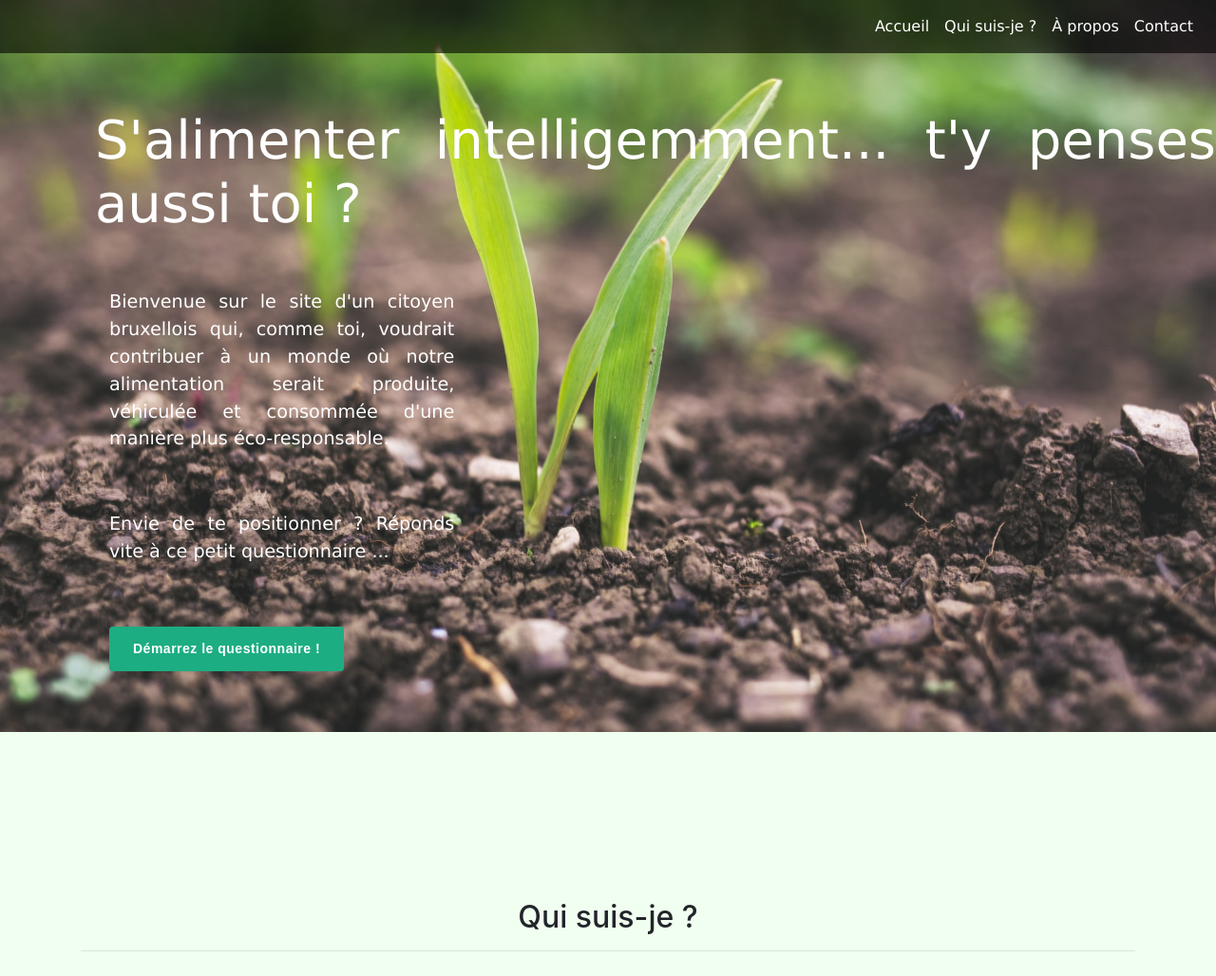
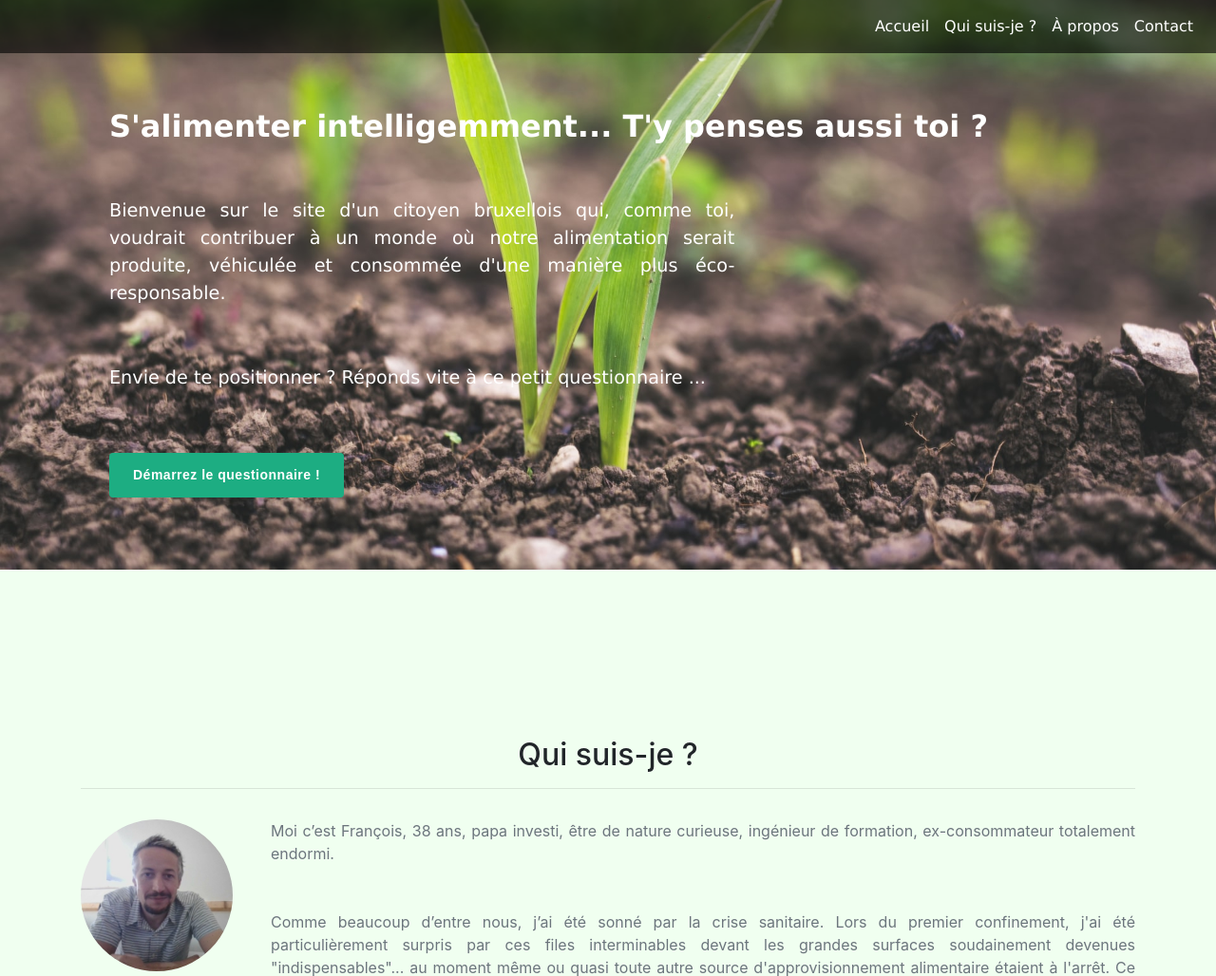
Before and after one commit to FrountchD/transit_beta, a Flask app: page / in a window 1280 px wide. Shown: the top 1028 px of the page at 95% size. Run offline with Flask 2, Linux system fonts and the light colour scheme; some libraries are stand-ins or nearby versions.

Commit message:
webiste title fixed

```diff
--- a/app/app.py
+++ b/app/app.py
@@ -14,7 +14,7 @@ client     =  SecretClient(vault_url=f"https://{keyVaultName}.vault.azure.net/",
 
 
 app = Flask(__name__)
-app.config['SECRET_KEY']= client.get_secret('passwordcfr').value
+app.config['SECRET_KEY']=client.get_secret('passwordcfr').value
 
 
 class contactForm(FlaskForm):
--- a/app/static/webstyle.css
+++ b/app/static/webstyle.css
@@ -50,14 +50,51 @@ a:hover{
 .jumbotron h1, .jumbotron p{
   color: white;
 	font-family: "Verdana", sans-serif; #"Brush Script MT", cursive;
-	text-align: justify;
+
 
 }
 
 .jumbotron p{
 	text-padding-left: -20px;
-	font-size: 1.2rem;
+	font-size:1rem;
+	text-align: justify;
+
 }
+
+.jumbotron h1{
+	font-size:1.6rem;
+	text-align: center;
+}
+.paddingLeft{
+	padding-left:30px;
+}
+.alignbutton{
+	text-align:center;
+}
+@media (min-width:768px) {
+	.jumbotron p{
+		font-size: 1.2rem;
+	}
+	 .jumbotron h1{
+		 font-size:2rem;
+		 text-align:left;
+	 }
+	.paddingLeft{
+		padding-left: 50px;
+	}
+	.alignbutton{
+		text-align:left;
+	}
+}
+@media (min-width:992px) {
+	.paddingLeft{
+		padding-left:100px;
+	}
+}
+
+
+
+
 
 /* end jumbotron styling */
 
--- a/app/templates/base.html
+++ b/app/templates/base.html
@@ -64,23 +64,39 @@
 
 
 					          <div class="jumbotron jumbotron-fluid jumbotron_special">
-					              <div style="padding-left: 100px; padding-top: 50px; padding-right:0; margin-right:0px;">
+					              <div class="paddingLeft" style="padding-top: 50px; padding-right:0; margin-right:0px;">
 
 					                    <!-- Title -->
 															<div class="container-fluid">
-																<div class="row">
+																<div class="row" style="padding-bottom:3rem;">
 
-																	<h1 class="display-4" style="padding-bottom:3rem">
-																		<span class="line"> S'alimenter intelligemment... </span>
-																		<span class="line"> t'y penses aussi toi ?  </span>
-																	</h1>
+																	<!-- Display on one line for xl screens -->
+																	<div class="col-11 d-none d-xl-block">
+																		<h1 style="font-weight: bold;">
+																			S'alimenter intelligemment... T'y penses aussi toi ?
+																		</h1>
+																	</div>
 
 
-							                    <br><br><br><br>
+																	<div class="col-11 d-xl-none">
+ 																	<h1 style=" font-weight: bold">
+ 																		S'alimenter intelligemment...
+ 																	</h1>
+ 																 </div>
+ 																 <div class="col-1 d-xl-none">
+ 																 </div>
+																 <div class="col-11 d-xl-none">
+																	<h1 style=" font-weight: bold">
+																		T'y penses aussi toi ?
+																	</h1>
+																 </div>
+																 <div class="col-1 d-xl-none">
+																 </div>
+							                   <br><br><br><br>
 
-																	</div>
+
 																</div>
-
+															</div>
 
 
 					                    <!-- Text & Button -->
@@ -89,7 +105,7 @@
 
 
 					                    <div class="row "> <!---->
-					                      <div class="col-11 col-lg-4">
+					                      <div class="col-11 col-md-7">
 
 					                        <!-- Text -->
 					                        <p> Bienvenue sur le site d'un citoyen bruxellois qui, comme toi, voudrait contribuer à un monde où notre alimentation serait produite, véhiculée et consommée d'une manière plus éco-responsable.
@@ -103,7 +119,7 @@
 					                        <br>
 
 					                        <!-- Button -->
-					                        <div style="text-align:left;">
+					                        <div class="alignbutton">
 					                          <a href="https://www.survio.com/survey/d/F1J6G9N8A9J9K6A6L" target="_blank" style="display:inline-block;text-decoration:none;text-align:left;background-color:#1dad82;color:#ffffff;font-family:Arial, Helvetica, sans-serif;-webkit-border-radius:4px;-moz-border-radius:4px;border-radius:4px;padding:11px 25px;font-size:14px;line-height:180%;font-weight: bold;letter-spacing: 0.5px">Démarrez le questionnaire !</a>
 					                        </div>
 					                      </div>
```
